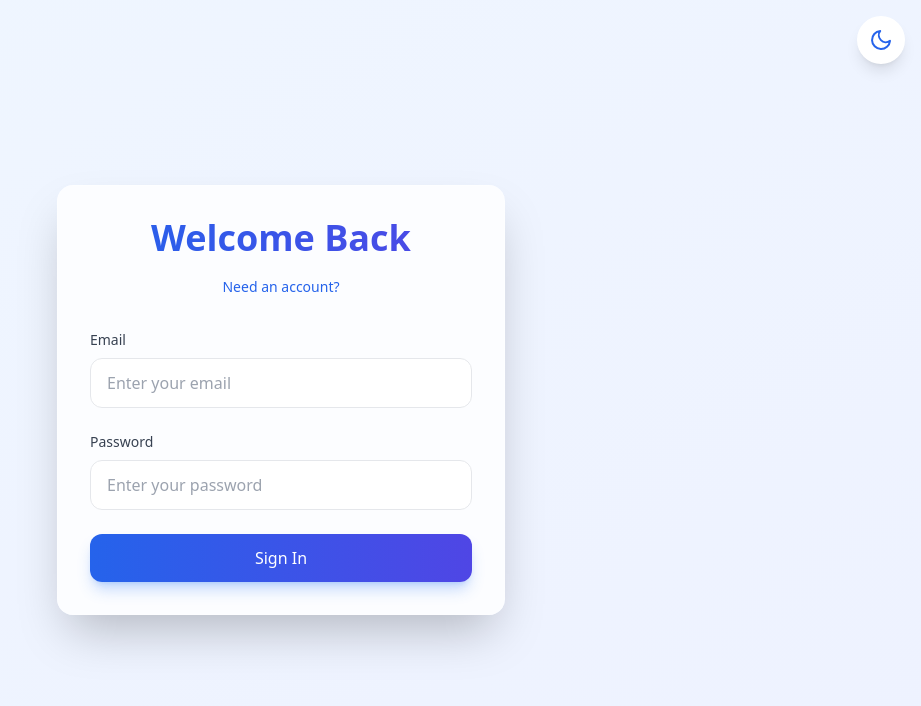
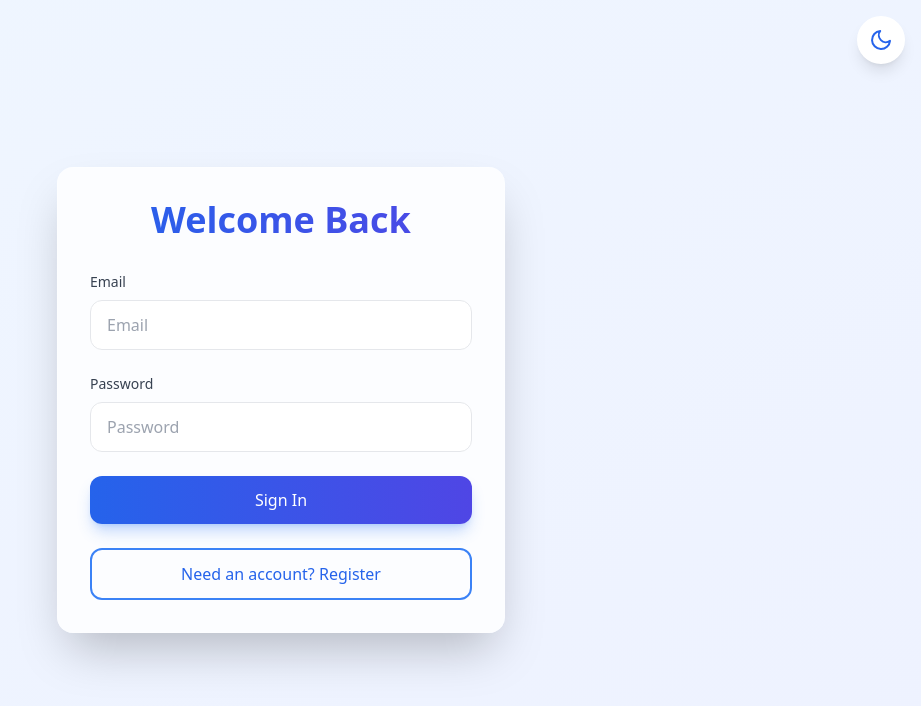
Before and after one commit to benjaminbelloeil/softwareweb, a Next.js app: page / in a window 1280 px wide. Shown: the top 706 px of the page, without its empty margins (359-1280 px from the left). Built offline with nearby package versions, Linux system fonts and the light colour scheme.

Commit message:
Enhance animations in LoginForm and Home components using framer-motion; improve placeholder text formatting in RegisterForm

```diff
--- a/app/components/auth/LoginForm.jsx
+++ b/app/components/auth/LoginForm.jsx
@@ -1,12 +1,22 @@
 import { motion } from 'framer-motion'
 
 export default function LoginForm() {
+  const inputVariants = {
+    hidden: { opacity: 0, y: 20 },
+    visible: (custom) => ({
+      opacity: 1,
+      y: 0,
+      transition: { delay: custom * 0.1, duration: 0.5 }
+    })
+  }
+
   return (
     <form className="space-y-6">
       <motion.div
-        initial={{ opacity: 0, y: 10 }}
-        animate={{ opacity: 1, y: 0 }}
-        transition={{ delay: 0.1 }}
+        variants={inputVariants}
+        initial="hidden"
+        animate="visible"
+        custom={1}
         className="space-y-2"
       >
         <label className="block text-sm font-medium text-gray-700 dark:text-gray-200">
@@ -15,15 +25,16 @@ export default function LoginForm() {
         <input
           type="email"
           className="w-full px-4 py-3 rounded-xl border border-gray-200 dark:border-gray-600 focus:ring-2 focus:ring-blue-500 focus:border-transparent bg-white/50 dark:bg-gray-700/50 backdrop-blur-sm text-gray-900 dark:text-white transition-all duration-200"
-          placeholder="Enter your email"
+          placeholder="Email"
           required
         />
       </motion.div>
 
       <motion.div
-        initial={{ opacity: 0, y: 10 }}
-        animate={{ opacity: 1, y: 0 }}
-        transition={{ delay: 0.2 }}
+        variants={inputVariants}
+        initial="hidden"
+        animate="visible"
+        custom={2}
         className="space-y-2"
       >
         <label className="block text-sm font-medium text-gray-700 dark:text-gray-200">
@@ -32,12 +43,16 @@ export default function LoginForm() {
         <input
           type="password"
           className="w-full px-4 py-3 rounded-xl border border-gray-200 dark:border-gray-600 focus:ring-2 focus:ring-blue-500 focus:border-transparent bg-white/50 dark:bg-gray-700/50 backdrop-blur-sm text-gray-900 dark:text-white transition-all duration-200"
-          placeholder="Enter your password"
+          placeholder="Password"
           required
         />
       </motion.div>
 
       <motion.button
+        variants={inputVariants}
+        initial="hidden"
+        animate="visible"
+        custom={3}
         whileHover={{ scale: 1.02 }}
         whileTap={{ scale: 0.98 }}
         type="submit"
--- a/app/components/auth/RegisterForm.jsx
+++ b/app/components/auth/RegisterForm.jsx
@@ -17,7 +17,7 @@ export default function RegisterForm() {
           <input
             type={field.includes('password') ? 'password' : field === 'email' ? 'email' : 'text'}
             className="w-full px-4 py-3 rounded-xl border border-gray-200 dark:border-gray-600 focus:ring-2 focus:ring-blue-500 focus:border-transparent bg-white/50 dark:bg-gray-700/50 backdrop-blur-sm text-gray-900 dark:text-white transition-all duration-200"
-            placeholder={`Enter your ${field.replace(/([A-Z])/g, ' $1').toLowerCase()}`}
+            placeholder={`${field.replace(/([A-Z])/g, ' $1').toLowerCase().replace(/^\w/, c => c.toUpperCase())}`}
             required
           />
         </motion.div>
--- a/app/page.jsx
+++ b/app/page.jsx
@@ -9,6 +9,29 @@ import { FiMoon, FiSun } from 'react-icons/fi'
 export default function Home() {
   const [isLogin, setIsLogin] = useState(true)
   const { darkMode, toggleDarkMode } = useTheme()
+
+  const pageVariants = {
+    enter: {
+      opacity: 0,
+      y: 10,
+    },
+    center: {
+      opacity: 1,
+      y: 0,
+      transition: {
+        duration: 0.3,
+        ease: 'easeOut'
+      }
+    },
+    exit: {
+      opacity: 0,
+      y: -10,
+      transition: {
+        duration: 0.3,
+        ease: 'easeIn'
+      }
+    }
+  }
 
   return (
     <main className="min-h-screen flex items-center justify-center p-4 bg-gradient-to-br from-blue-50 to-indigo-50 dark:from-gray-900 dark:to-gray-800 transition-colors duration-500">
@@ -22,42 +45,39 @@ export default function Home() {
         {darkMode ? <FiSun className="w-6 h-6 text-yellow-400" /> : <FiMoon className="w-6 h-6 text-blue-600" />}
       </motion.button>
 
-      <motion.div
-        initial={{ opacity: 0, y: 20 }}
-        animate={{ opacity: 1, y: 0 }}
-        className="w-full max-w-md"
-      >
-        <div className="backdrop-blur-lg bg-white/80 dark:bg-gray-800/80 rounded-2xl shadow-2xl p-8 border border-white/20 dark:border-gray-700/50">
+      <div className="w-full max-w-md">
+        <div className="backdrop-blur-lg bg-white/80 dark:bg-gray-800/80 rounded-2xl shadow-2xl p-8 border border-white/20 dark:border-gray-700/50 overflow-hidden">
           <div className="text-center mb-8">
-            <motion.h1
-              initial={{ opacity: 0 }}
-              animate={{ opacity: 1 }}
-              className="text-4xl font-bold bg-gradient-to-r from-blue-600 to-indigo-600 dark:from-blue-400 dark:to-indigo-400 bg-clip-text text-transparent mb-4"
-            >
+            <h1 className="text-4xl font-bold bg-gradient-to-r from-blue-600 to-indigo-600 dark:from-blue-400 dark:to-indigo-400 bg-clip-text text-transparent">
               {isLogin ? 'Welcome Back' : 'Create Account'}
-            </motion.h1>
-            <motion.button
-              whileHover={{ scale: 1.05 }}
-              whileTap={{ scale: 0.95 }}
-              className="text-blue-600 dark:text-blue-400 hover:text-blue-700 dark:hover:text-blue-300 text-sm font-medium"
-              onClick={() => setIsLogin(!isLogin)}
-            >
-              {isLogin ? 'Need an account?' : 'Already have an account?'}
-            </motion.button>
+            </h1>
           </div>
-          <AnimatePresence mode="wait">
+
+          <div className="relative">
+            <AnimatePresence mode="wait" initial={false}>
               <motion.div
                 key={isLogin ? 'login' : 'register'}
-              initial={{ opacity: 0, x: isLogin ? -20 : 20 }}
-              animate={{ opacity: 1, x: 0 }}
-              exit={{ opacity: 0, x: isLogin ? 20 : -20 }}
-              transition={{ duration: 0.2 }}
+                variants={pageVariants}
+                initial="enter"
+                animate="center"
+                exit="exit"
+                className="relative"
               >
                 {isLogin ? <LoginForm /> : <RegisterForm />}
               </motion.div>
             </AnimatePresence>
           </div>
-      </motion.div>
+
+          <motion.button
+            whileHover={{ scale: 1.02 }}
+            whileTap={{ scale: 0.98 }}
+            className="w-full mt-6 py-3 px-4 border-2 border-blue-500 dark:border-blue-400 text-blue-600 dark:text-blue-400 font-medium rounded-xl hover:bg-blue-50 dark:hover:bg-blue-900/30 transition-all duration-200"
+            onClick={() => setIsLogin(!isLogin)}
+          >
+            {isLogin ? 'Need an account? Register' : 'Already have an account? Login'}
+          </motion.button>
+        </div>
+      </div>
     </main>
   )
 }
```
Lines whose indentation alone changed are shown as unchanged.
